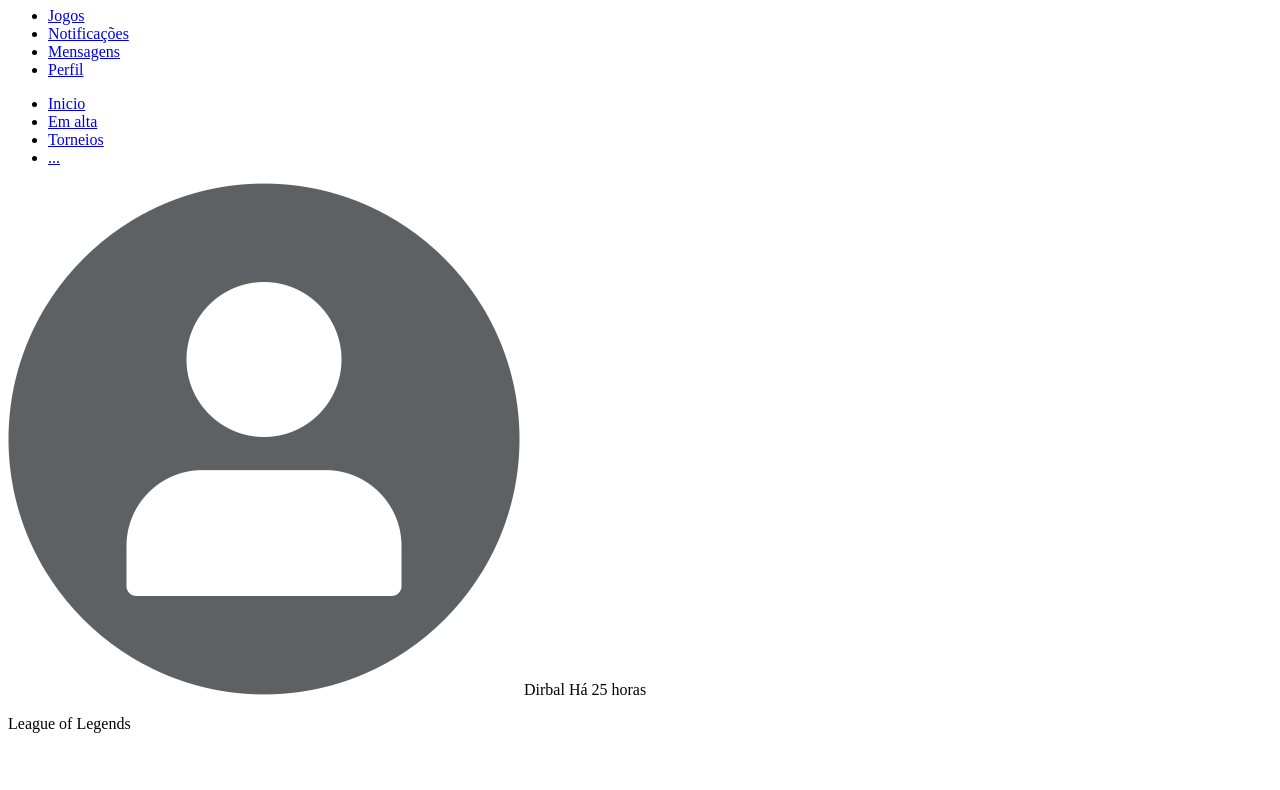
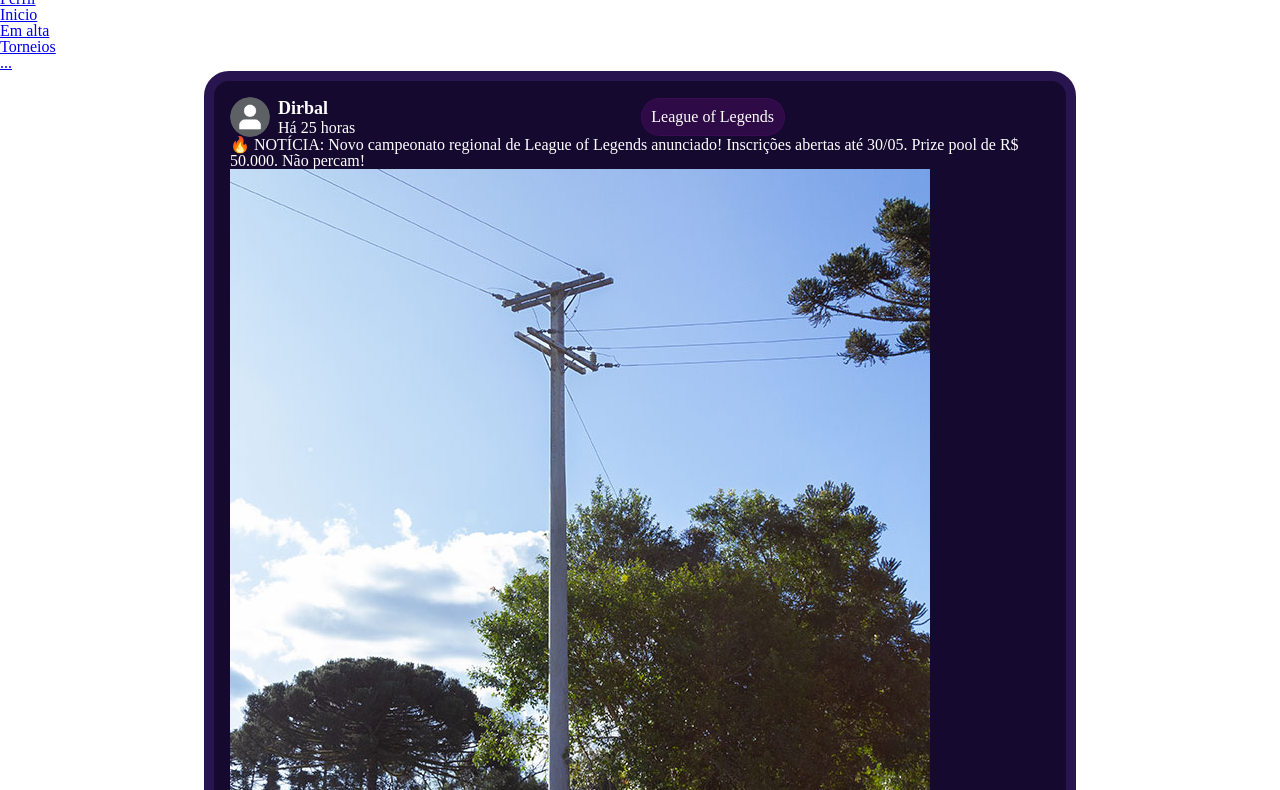
Before and after one commit to 26dirballucas-lgtm/nexus, a plain HTML site: page index.html in a window 1280 px wide. Shown: the part 73-863 px from the top of the page. Before the commit the page ends 822 px from the top, so only its background shows below. Drawn offline with Linux system fonts and the light colour scheme.

Commit message:
envio de arquivos pré-vazar da sala

```diff
--- a/index.html
+++ b/index.html
@@ -5,6 +5,7 @@
     <meta name="viewport" content="width=device-width, initial-scale=1.0">
     <meta name="description" content="Descubra comunidades, acompanhe noticias e participe de eventos com outros jogadores no Nexus.">
     <title>Nexus - Comunidades gamers</title>
+    <link rel="stylesheet" href="reset.css">
     <link rel="stylesheet" href="style.css">
 </head>
 <body>
@@ -45,13 +46,17 @@
     </nav>
 
     <main>
-        <article>
+        <article class="Publicacao">
             <div>
-                <img src="./img/perfil.png" alt="Foto de perfil do usuario">
-                <span>Dirbal</span>
-                <span>Há 25 horas</span>
-                <p>League of Legends</p>
+                <img class="iconeAutor" src="./img/perfil.png" alt="Foto de perfil do usuario">
+                <span class="nomeAutor"><b>Dirbal</b></span>
+                <span class="tempoPost">Há 25 horas</span>
+                <p class="nomeJogo">League of Legends</p>
             </div>
+            <p>
+                🔥 NOTÍCIA: Novo campeonato regional de League of Legends anunciado! Inscrições abertas até 30/05. Prize pool de R$ 50.000. Não percam!
+            </p>
+            <img src="./img/poste.jpg" alt="Imagem da postagem do autor"> <!--Imagem do poste kkkkkkkkkkkkkkkk-->
         </article>
 
         <section>
--- /dev/null
+++ b/reset.css
@@ -0,0 +1,43 @@
+html, body, div, span, applet, object, iframe,
+h1, h2, h3, h4, h5, h6, p, blockquote, pre,
+a, abbr, acronym, address, big, cite, code,
+del, dfn, em, img, ins, kbd, q, s, samp,
+small, strike, strong, sub, sup, tt, var,
+b, u, i, center,
+dl, dt, dd, ol, ul, li,
+fieldset, form, label, legend,
+table, caption, tbody, tfoot, thead, tr, th, td,
+article, aside, canvas, details, embed,
+figure, figcaption, footer, header, hgroup,
+menu, nav, output, ruby, section, summary,
+time, mark, audio, video {
+	margin: 0;
+	padding: 0;
+	border: 0;
+	font-size: 100%;
+	font: inherit;
+	vertical-align: baseline;
+}
+/* HTML5 display-role reset for older browsers */
+article, aside, details, figcaption, figure,
+footer, header, hgroup, menu, nav, section {
+	display: block;
+}
+body {
+	line-height: 1;
+}
+ol, ul {
+	list-style: none;
+}
+blockquote, q {
+	quotes: none;
+}
+blockquote:before, blockquote:after,
+q:before, q:after {
+	content: '';
+	content: none;
+}
+table {
+	border-collapse: collapse;
+	border-spacing: 0;
+}
--- a/style.css
+++ b/style.css
@@ -0,0 +1,52 @@
+.Publicacao {
+    background-color: #150930;
+    border: solid 10px #28154f;
+    border-radius: 25px;
+    padding: 16px;
+    width: 820px;
+    max-width: 100%;
+    margin: 0 auto;
+}
+
+.Publicacao > div {
+    display: grid;
+    grid-template-columns: 40px auto auto;
+    column-gap: 8px;
+    align-items: center;
+}
+
+.nomeAutor {
+    grid-column: 2;
+    font-size: 18px;
+    font-weight: bold;
+}
+
+.tempoPost {
+    grid-column: 2;
+}
+
+.nomeJogo {
+    grid-column: 3;
+    grid-row: 1 / 3;
+    justify-self: start;
+    margin-left: 12px;
+    background-color: rgba(200, 24, 208, 14%);
+    padding: 0.6em 0.6em 0.6em 0.6em;
+    border: solid rgba(200, 24, 208, 9%) 1px;
+    border-radius: 25px;
+}
+
+.iconeAutor{
+    grid-row: 1 / 3;
+    border-radius: 100px;
+    width: 40px;
+    height: 40px;
+}
+
+.Publicacao p {
+    color: #ffffff;
+}
+
+.Publicacao span {
+    color: #ffffff;
+}
```
Also changed, not shown: img/poste.jpg (added).
